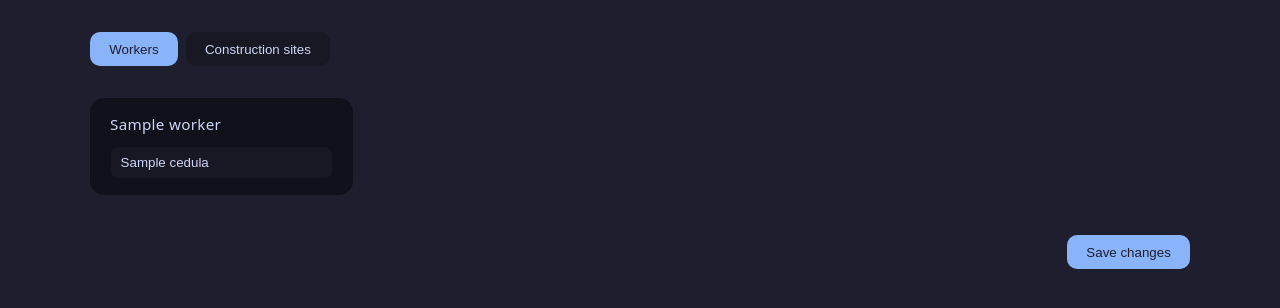
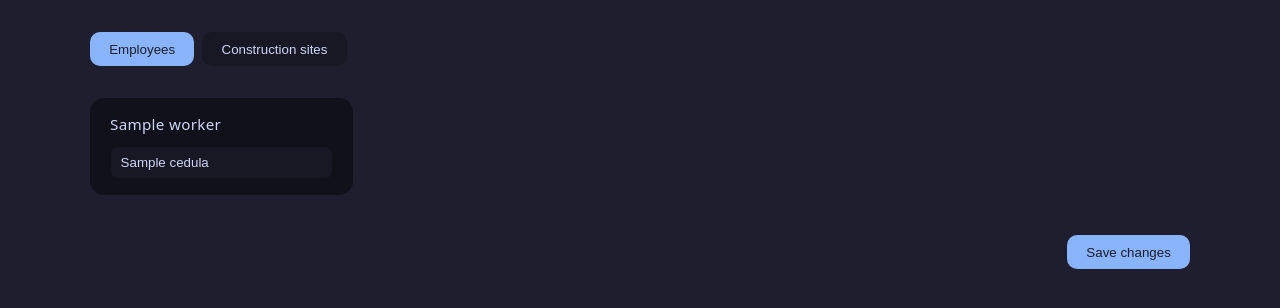
Before and after one commit to david-star-git/wukong_db, a Flask app: template templates/settings.html in a window 1280 px wide. Shown: the part 53-361 px from the top of the page. Run offline with Flask 3, Linux system fonts and the light colour scheme; the template is opened without the code that fills it: most values are stand-ins (such as "Sample title", 1, 10 or a date in 2020).

Commit message:
renamed "workers" to "employees"

```diff
--- a/templates/dashboard.html
+++ b/templates/dashboard.html
@@ -7,7 +7,7 @@
 
     <!-- ── LEFT SIDEBAR ── -->
     <aside class="workers">
-        <div class="workers-header">Workers</div>
+        <div class="workers-header">Employees</div>
         {% for w in workers %}
             <div class="worker {% if not w.active %}inactive{% endif %}"
                  data-worker-id="{{ w.id }}">
--- a/templates/settings.html
+++ b/templates/settings.html
@@ -7,7 +7,7 @@
     <div class="settings-page">
         <!-- Tabs -->
         <div class="settings-tabs">
-            <button type="button" class="tab active" data-tab="workers">Workers</button>
+            <button type="button" class="tab active" data-tab="workers">Employees</button>
             <button type="button" class="tab" data-tab="sites">Construction sites</button>
         </div>
         <!-- Workers tab -->
```
